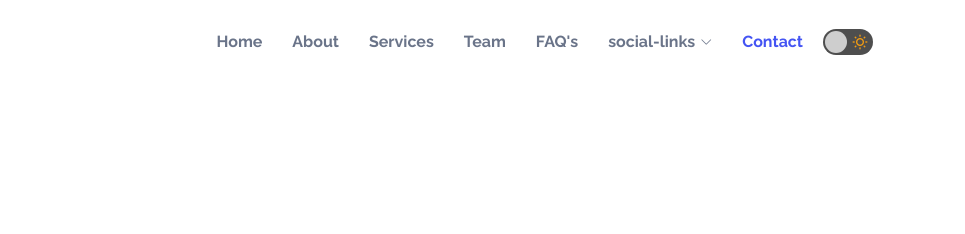
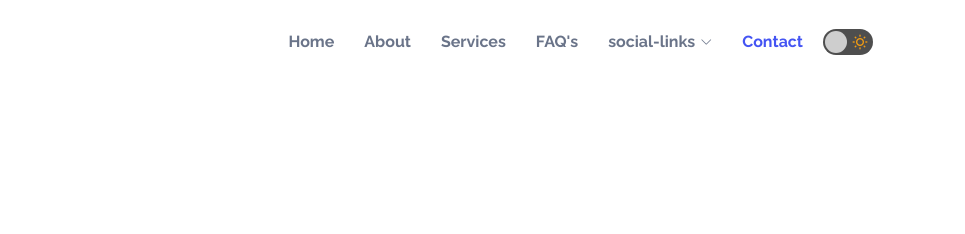
Before and after one commit to DoneJoseph/personal-website-007, a plain HTML site: page index.html in a window 1280 px wide. Shown: the top 234 px of the page, 315-1280 px from the left. Drawn offline with nearby package versions, Linux system fonts and the light colour scheme; a script that the page names is missing; files whose address does not match are found by name.

Commit message:
Updated team nav

```diff
--- a/index.html
+++ b/index.html
@@ -79,7 +79,7 @@
           <li><a class="nav-link scrollto active" href="#header">Home</a></li>
           <li><a class="nav-link scrollto" href="#about">About</a></li>
           <li><a class="nav-link scrollto" href="#services">Services</a></li>
-          <li><a class="nav-link scrollto" href="#team">Team</a></li>
+        <!--  <li><a class="nav-link scrollto" href="#team">Team</a></li> -->
           <li><a class="nav-link scrollto" href="#faq">FAQ's</a></li>
           <li class="dropdown"><a href="#"><span>social-links</span> <i class="bi bi-chevron-down"></i></a>
             <ul>
```
